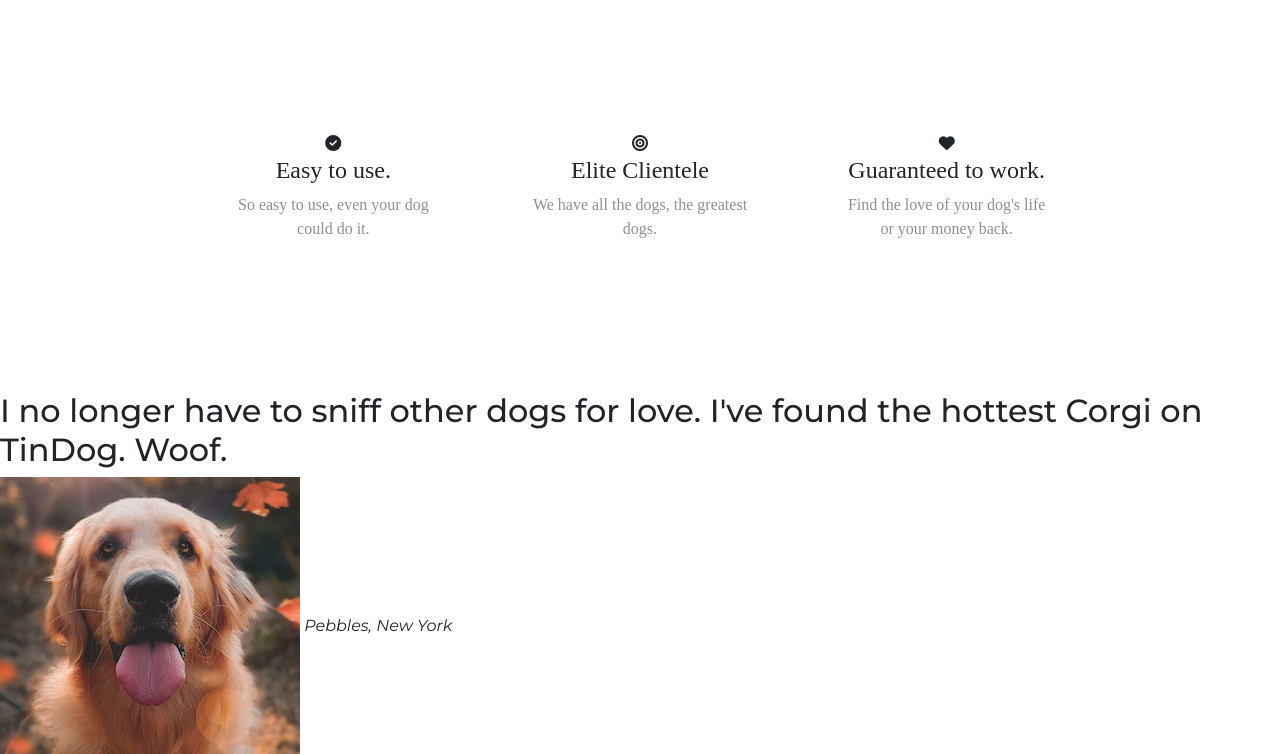
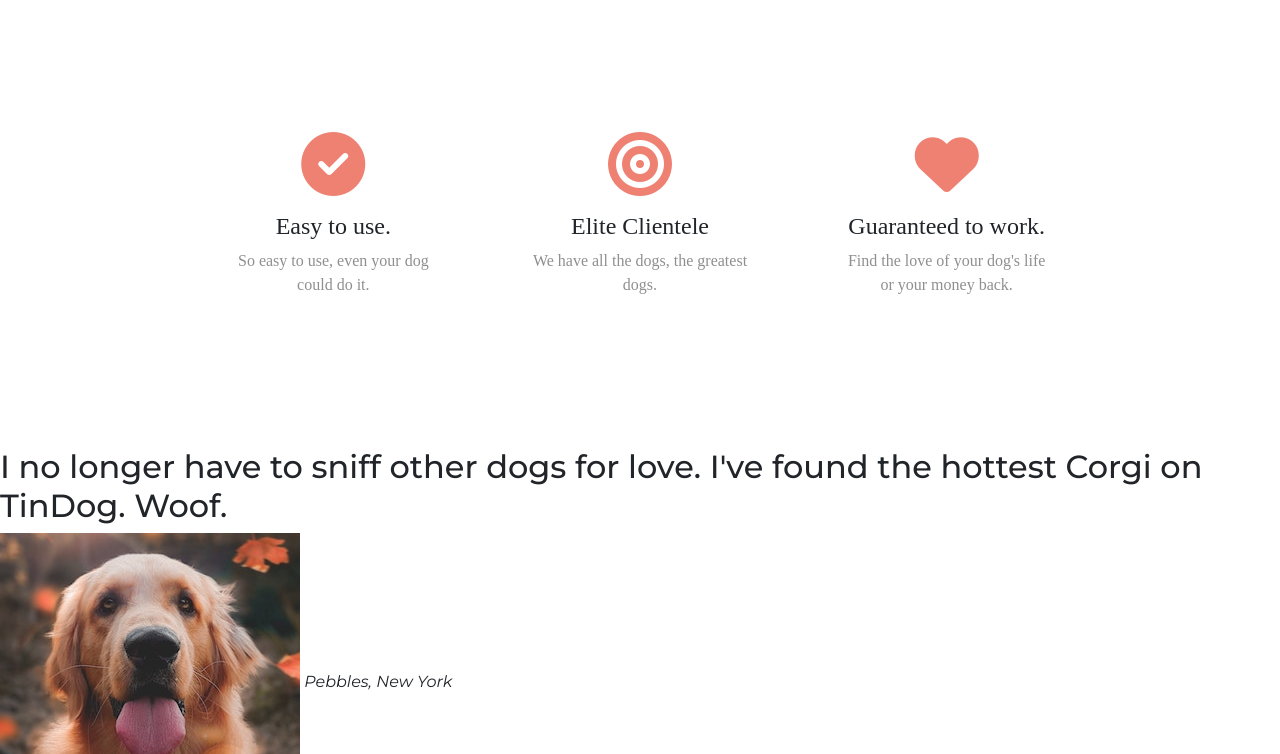
Before and after one commit to felixodette/TinDog, a website: page index.html in a window 1280 px wide. Shown: the part 780-1534 px from the top of the page. Drawn offline with Linux system fonts and the light colour scheme.

Commit message:
Style: Icon color, size, and hover effect

```diff
--- a/css/styles.css
+++ b/css/styles.css
@@ -68,7 +68,11 @@ h3 {
   color: #8f8f8f;
 }
 
-#features > i {
-  font-size: 4rem;
-  color: goldenrod;
+.feature-icon {
+  color: #ef8172;
+  margin-bottom: 1rem;
 }
+
+.feature-icon:hover {
+  color: #ff4c68;
+}
--- a/index.html
+++ b/index.html
@@ -13,6 +13,9 @@
   <!--  Bootstrap CSS-->
   <link rel="stylesheet" href="css/bootstrap.css">
 
+  <!--  Custom CSS-->
+  <link rel="stylesheet" href="css/styles.css">
+
   <!--  Bootstrap JS-->
   <script src="js/bootstrap.bundle.js"></script>
   <script src="js/bootstrap.esm.js"></script>
@@ -21,8 +24,6 @@
   <!--  Fontawesome CDN-->
   <script src="https://kit.fontawesome.com/436649dc1c.js" crossorigin="anonymous"></script>
 
-  <!--  Custom CSS-->
-  <link rel="stylesheet" href="css/styles.css">
 </head>
 
 <body>
@@ -74,17 +75,17 @@
   <section id="features">
     <div class="row">
       <div class="feature-box col-lg-4 mt-12 mb-6">
-        <i class="fa-solid fa-circle-check"></i>
+        <i class="feature-icon fa-solid fa-circle-check fa-4x"></i>
         <h3>Easy to use.</h3>
         <p class="feature-text">So easy to use, even your dog could do it.</p>
       </div>
       <div class="feature-box col-lg-4 mt-12 mb-6">
-        <i class="fa-solid fa-bullseye"></i>
+        <i class="feature-icon fa-solid fa-bullseye fa-4x"></i>
         <h3>Elite Clientele</h3>
         <p class="feature-text">We have all the dogs, the greatest dogs.</p>
       </div>
       <div class="feature-box col-lg-4 mt-12 mb-6">
-        <i class="fa-solid fa-heart"></i>
+        <i class="feature-icon fa-solid fa-heart fa-4x"></i>
         <h3>Guaranteed to work.</h3>
         <p class="feature-text">Find the love of your dog's life or your money back.</p>
       </div>
```
